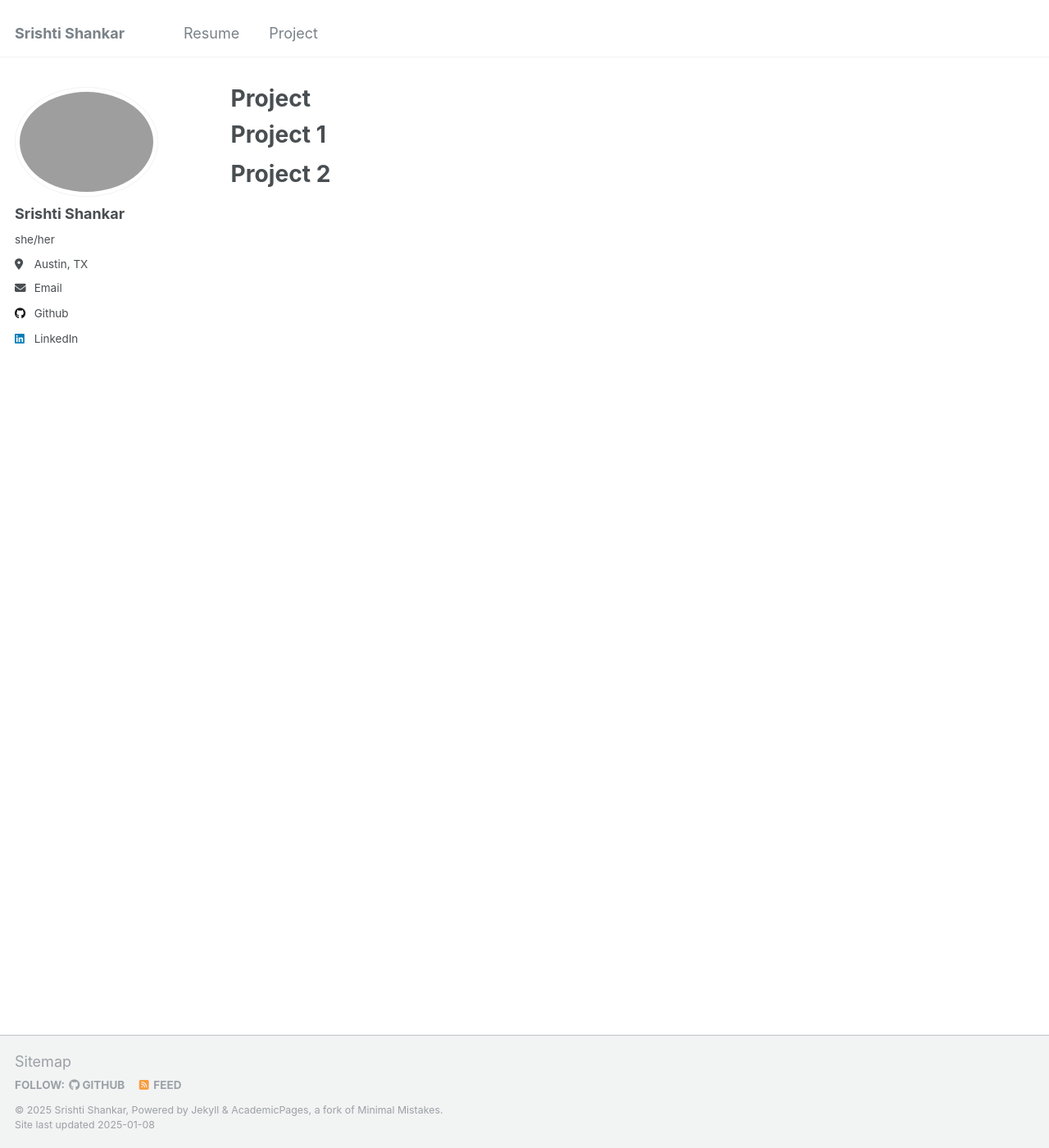
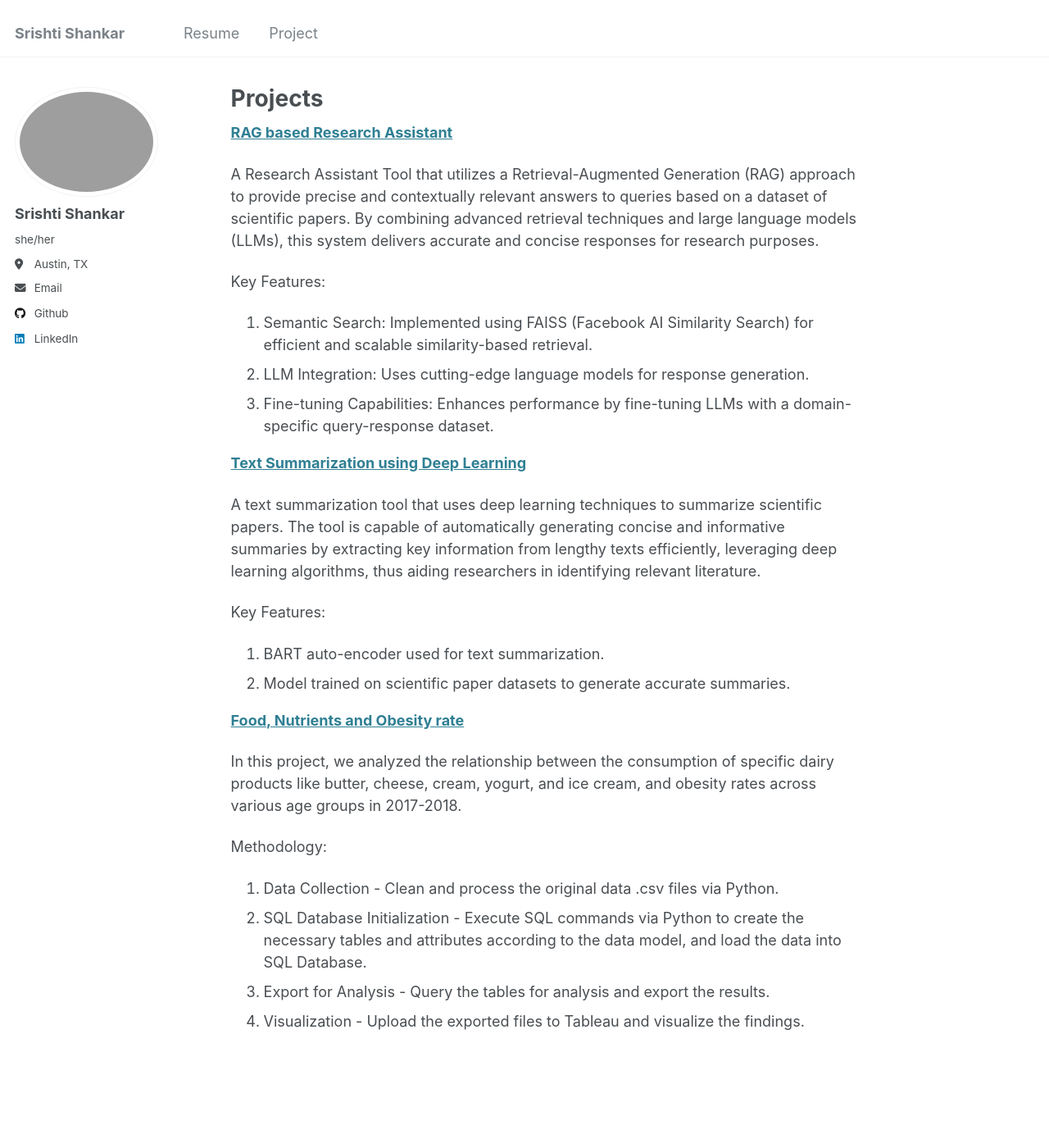
Before and after one commit to srishtishankar/srishtishankar.github.io, a Jekyll site: the page built from _pages/project.md, in a window 1280 px wide and 1400 px high. Shown: the whole window at 82% size. Built offline with Jekyll 4.4.1, drawn with Linux system fonts in a browser that asks for light colours.

Commit message:
projects added

```diff
--- a/_pages/project.md
+++ b/_pages/project.md
@@ -1,14 +1,36 @@
 ---
-permalink: /Project/
-title: "Project"
+permalink: /Projects/
+title: "Projects"
 author_profile: true
 redirect_from:
-  - "/project/"
+  - "/projects/"
 ---
 
+**[RAG based Research Assistant](https://github.com/srishtishankar/RAG-research-assistant)**
 
-Project 1
-======
+A Research Assistant Tool that utilizes a Retrieval-Augmented Generation (RAG) approach to provide precise and contextually relevant answers to queries based on a dataset of scientific papers. By combining advanced retrieval techniques and large language models (LLMs), this system delivers accurate and concise responses for research purposes.
 
-Project 2
-======
+Key Features:
+  1. Semantic Search: Implemented using FAISS (Facebook AI Similarity Search) for efficient and scalable similarity-based retrieval.
+  2. LLM Integration: Uses cutting-edge language models for response generation.
+  3. Fine-tuning Capabilities: Enhances performance by fine-tuning LLMs with a domain-specific query-response dataset.
+
+
+**[Text Summarization using Deep Learning](https://github.com/srishtishankar/sds384-text-summarization)**
+
+A text summarization tool that uses deep learning techniques to summarize scientific papers. The tool is capable of automatically generating concise and informative summaries by extracting key information from lengthy texts efficiently, leveraging deep learning algorithms, thus aiding researchers in identifying relevant literature.
+
+Key Features:
+  1. BART auto-encoder used for text summarization.
+  2. Model trained on scientific paper datasets to generate accurate summaries.
+
+
+**[Food, Nutrients and Obesity rate](https://github.com/srishtishankar/data-wrangling)**
+
+In this project, we analyzed the relationship between the consumption of specific dairy products like butter, cheese, cream, yogurt, and ice cream, and obesity rates across various age groups in 2017-2018.
+
+Methodology:
+  1. Data Collection - Clean and process the original data .csv files via Python.
+  2. SQL Database Initialization - Execute SQL commands via Python to create the necessary tables and attributes according to the data model, and load the data into SQL Database.
+  3. Export for Analysis - Query the tables for analysis and export the results.
+  4. Visualization - Upload the exported files to Tableau and visualize the findings.
```
